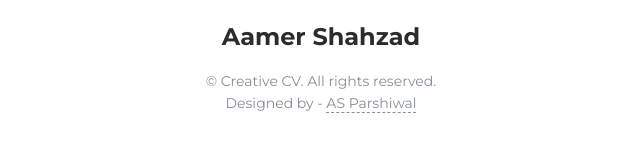
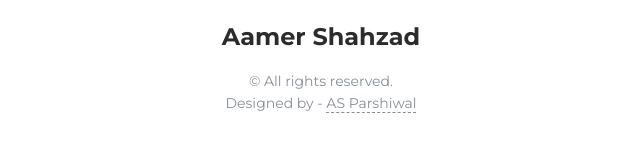
Before and after one commit to a-shahzad/a-shahzad.github.io, a plain HTML site: page index.html in a window 1280 px wide. Shown: the part 5311-5460 px from the top of the page, 319-959 px from the left. Drawn offline with Linux system fonts and the light colour scheme.

Commit message:
Update index.html

```diff
--- a/index.html
+++ b/index.html
@@ -506,7 +506,7 @@
       <div class="container text-center"><a class="cc-facebook btn btn-link" href="#"><i class="fa fa-facebook fa-2x " aria-hidden="true"></i></a><a class="cc-twitter btn btn-link " href="#"><i class="fa fa-twitter fa-2x " aria-hidden="true"></i></a><a class="cc-google-plus btn btn-link" href="#"><i class="fa fa-google-plus fa-2x" aria-hidden="true"></i></a><a class="cc-instagram btn btn-link" href="#"><i class="fa fa-instagram fa-2x " aria-hidden="true"></i></a></div>
       <div class="h4 title text-center">Aamer Shahzad</div>
       <div class="text-center text-muted">
-        <p>&copy; Creative CV. All rights reserved.<br>Designed by - <a class="credit" href="https://www.parshiwal.com" target="_blank">AS Parshiwal</a></p>
+        <p>&copy; All rights reserved.<br>Designed by - <a class="credit" href="https://www.parshiwal.com" target="_blank">AS Parshiwal</a></p>
       </div>
     </footer>
     <script src="js/core/jquery.3.2.1.min.js?ver=1.1.0"></script>
```
